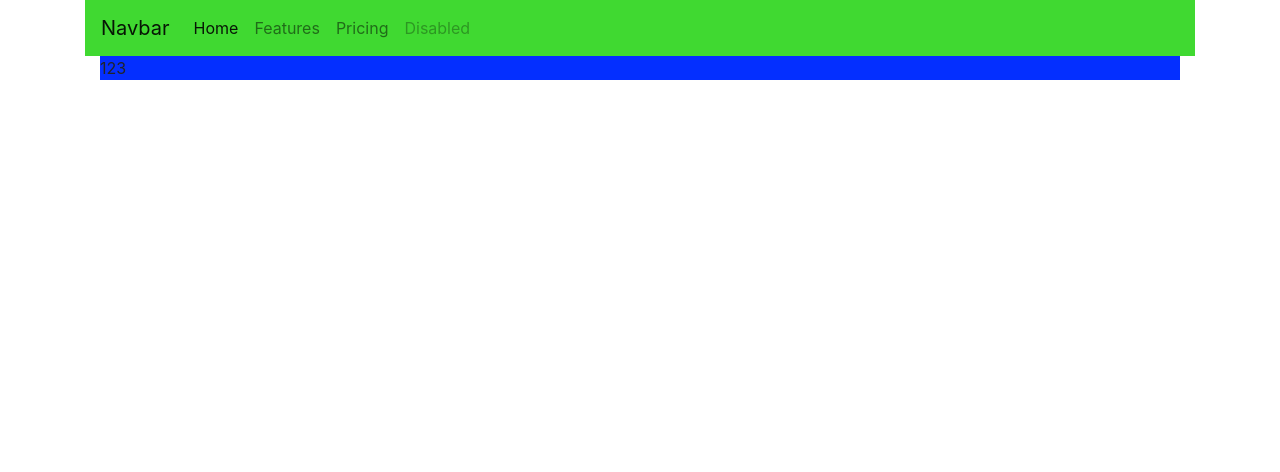
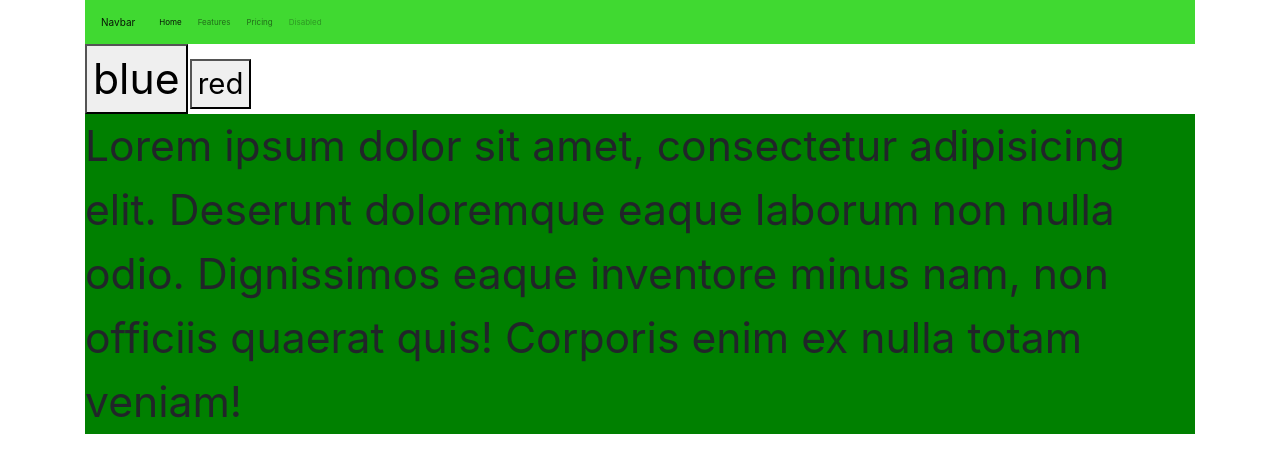
Before and after one commit to Maestro263/bootstrap2, a website: page index.html in a window 1280 px wide. Drawn offline with nearby package versions, Linux system fonts and the light colour scheme.

Commit message:
1. Få Gulp til at oprette et sourcemap til din egen Bootstrap CSS 2. Få Gulp til at minify'e din egen Bootstrap CSS 3. Få Gulp til at autoprefixe din egen Bootstrap CSS 4. Lav mindst 3 ændringer i Bootstrap i din egen SCSS fil udover dem som er vist i videoen 5. Implementer dit custom jQuery plugin fra tidligere opgave 6. Oprette en Gulp funktion der minify'er dit custom jQuery plugin 7. Udvide javascript funktionen i Gulp, så den også oprettet et sourcemap til dit custom jQuery plugin 8. Oprette en Gulp build funktion der kører både din Gulp CSS og javascript funktion 9. Pushe projektet til Github 10. Afleverer URL til Github i afleveringsmappen nedenfor

```diff
--- a/css/styles.scss
+++ b/css/styles.scss
@@ -1,6 +1,31 @@
+$text-danger: #000000;
+
+$table-color: #5c5c5c;
+
+body {
+  color: $text-danger;
+}
+
+.table {
+  width: 50%;
+  color: $table-color;
+}
+
+#hide {
+  font-size: 22pt;
+}
+
+#show {
+  font-size: 32pt;
+}
+
 $theme-colors: (
         "primary": #40d931,
-        "secondary": #042fff
+        "secondary": #042fff,
+);
+
+$font-size-base: (
+        0.5rem
 );
 
 @import "../node_modules/bootstrap/scss/bootstrap";
--- a/gulpfile.js
+++ b/gulpfile.js
@@ -6,6 +6,8 @@ const autoprefixer = require("autoprefixer");
 const cssnano = require("cssnano");
 const terser = require("gulp-terser");
 const rename = require("gulp-rename");
+
+
 
 function styles() {
 
--- a/index.html
+++ b/index.html
@@ -54,21 +54,47 @@
         </div>
     </nav>
 
+    <button id="show">
+        blue
+    </button>
+    <button id="hide">
+        red
+    </button>
+    <div class="text">Lorem ipsum dolor sit amet, consectetur adipisicing elit. Deserunt doloremque eaque laborum non nulla odio.
+        Dignissimos eaque inventore minus nam, non officiis quaerat quis! Corporis enim ex nulla totam veniam!</div>
 
-    <div class="r">
-        <div class="col">
-            <div class="bg-secondary">
-                123
-            </div>
-        </div>
-    </div>
 
+    <script src="node_modules/jquery/dist/jquery.min.js"></script>
+    <script src="node_modules/bootstrap/dist/js/bootstrap.bundle.min.js"></script>
+
+    <script src="js/showHide.js"></script>
+    <script>
+        $(document).ready(function(){
+            $(".text").showHide({
+                opacitys: {
+                    opacity: '100',
+                    fontSize: '32pt',
+                    bgColor: 'green'
+                }
+
+            });
+        });
+
+
+        /*
+        $("#hide").click(function(){
+            $("p").hide();
+        });
+        $("#show").click(function(){
+            $("p").show();
+        });*/
+
+    </script>
 
 </div>
 
 
 
-<script src="node_modules/jquery/dist/jquery.min.js"></script>
-<script src="node_modules/bootstrap/dist/js/bootstrap.bundle.min.js"></script>
+
 </body>
 </html>
--- /dev/null
+++ b/js/showHide.js
@@ -0,0 +1,47 @@
+(function ($) {
+    'use strict';
+
+    // Tilføjer plugin til fn så det kan bruges normalt
+    $.fn.showHide = function (options) {
+
+        // Options
+        // Sætter default options, hvis der ikke sendes noget med
+        let defaultOptions = {
+
+            opacitys: {
+                opacity: '100',
+                fontSize: '32pt',
+                bgColor: 'red'
+            }
+        };
+
+
+        let opts = $.extend(true, {}, defaultOptions, options);
+
+        // Går gennem alle elementer der matcher selector = idx=index, el=element
+        return this.each(function (idx, el) {
+            $(el).css({
+                'background-color': opts.opacitys.bgColor,
+                'font-size': opts.opacitys.fontSize,
+                'opacity': opts.opacitys.opacity
+            });
+            $("#show").click(function () {
+                $(".text").css({
+                    "font-size": "14pt",
+                    "opacity": "40",
+                    "background-color": "blue"
+                });
+                $("#hide").click(function () {
+                    $(".text").css({
+
+                        'background-color': opts.opacitys.bgColor,
+                        'font-size': opts.opacitys.fontSize,
+                        'opacity': opts.opacitys.opacity
+                    });
+
+                });
+            });
+        });
+    }
+
+})(jQuery);
```
Also changed, not shown: package.json (+7 -1 lines), css/styles.css, js/showHide.min.js, 2 other files.
